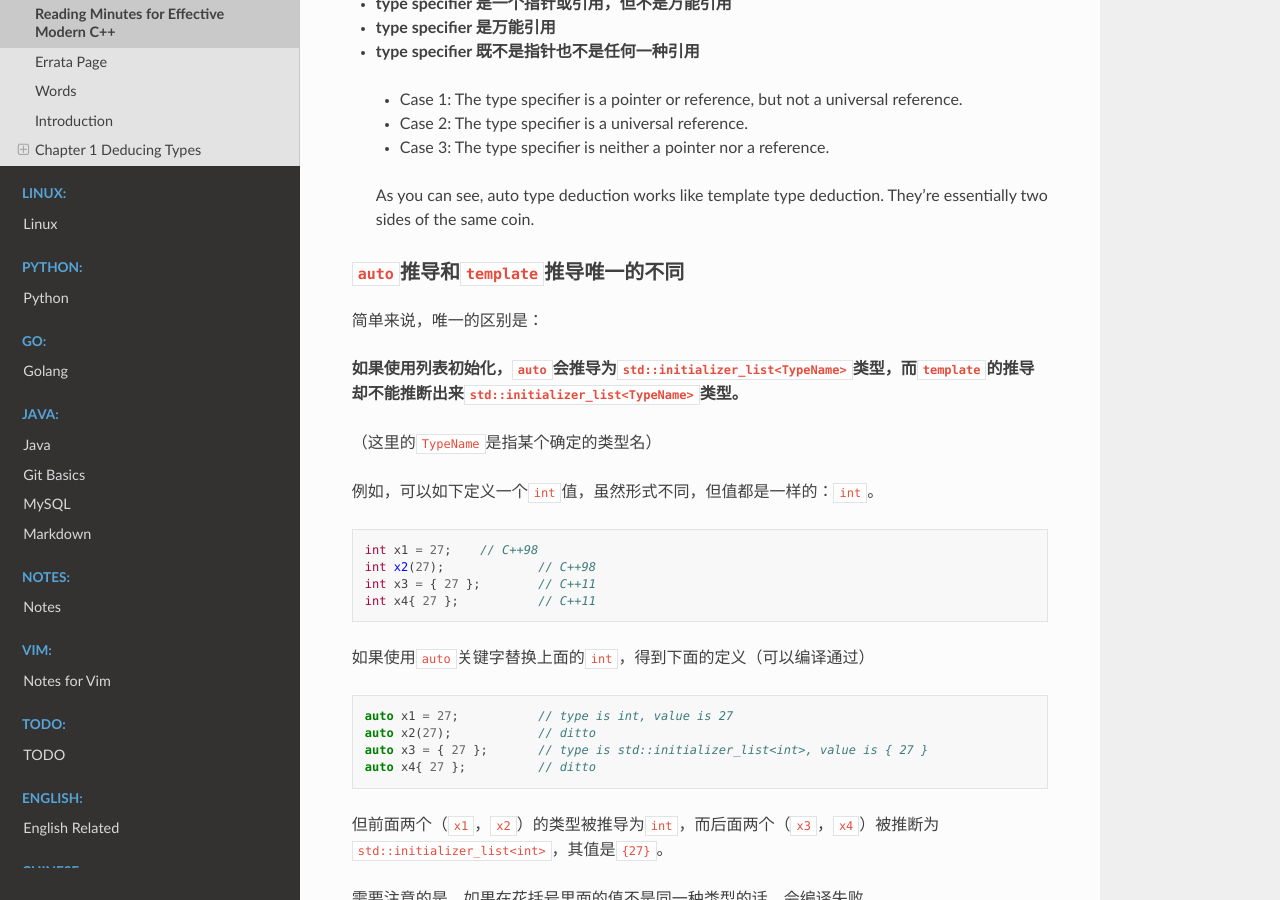
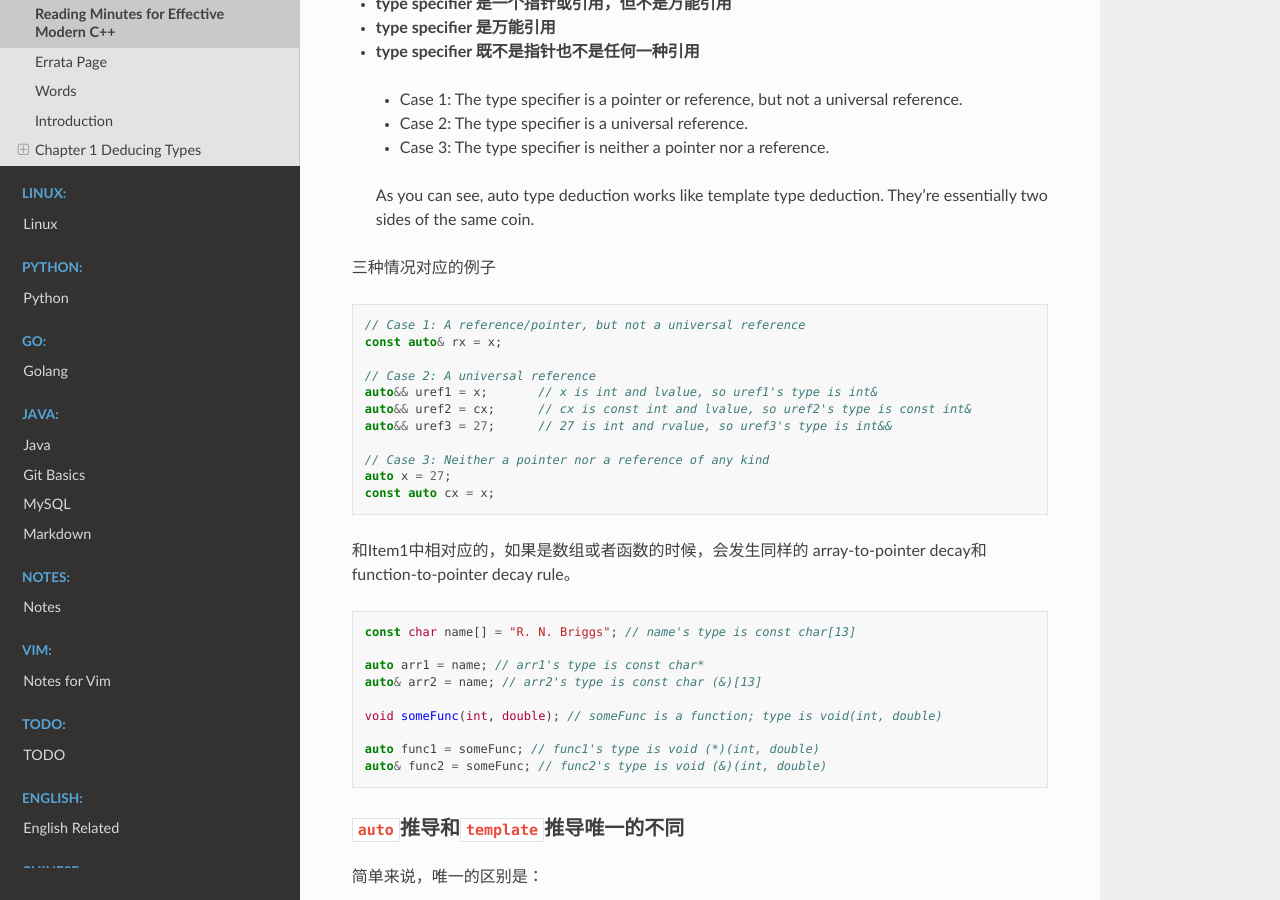
Before and after one commit to Pyrad/pyradnotes, a Sphinx documentation site: the page built from source/CPP/ReadingMinutesEffectiveMordernCPP.md, in a window 1280 px wide and 900 px high, scrolled down 13281 px. Built offline with Sphinx 7.4.7 and the Read the Docs theme 2.0.0, drawn with Linux system fonts in a browser that asks for light colours.

Commit message:
Some examples
Some examples for the type deductions of keyword auto

````diff
--- a/source/CPP/ReadingMinutesEffectiveMordernCPP.md
+++ b/source/CPP/ReadingMinutesEffectiveMordernCPP.md
@@ -649,6 +649,42 @@ func_for_rx(x);						// conceptual call: param's
 
 
 
+三种情况对应的例子
+
+```cpp
+// Case 1: A reference/pointer, but not a universal reference
+const auto& rx = x;
+
+// Case 2: A universal reference
+auto&& uref1 = x;	// x is int and lvalue, so uref1's type is int&
+auto&& uref2 = cx;	// cx is const int and lvalue, so uref2's type is const int&
+auto&& uref3 = 27;	// 27 is int and rvalue, so uref3's type is int&&
+
+// Case 3: Neither a pointer nor a reference of any kind
+auto x = 27;
+const auto cx = x;
+```
+
+
+
+和Item1中相对应的，如果是数组或者函数的时候，会发生同样的 array-to-pointer decay和function-to-pointer decay rule。
+
+```cpp
+const char name[] = "R. N. Briggs"; // name's type is const char[13]
+
+auto arr1 = name; // arr1's type is const char*
+auto& arr2 = name; // arr2's type is const char (&)[13]
+
+void someFunc(int, double); // someFunc is a function; type is void(int, double)
+
+auto func1 = someFunc; // func1's type is void (*)(int, double)
+auto& func2 = someFunc; // func2's type is void (&)(int, double)
+```
+
+
+
+
+
 ### `auto`推导和`template`推导唯一的不同
 
 简单来说，唯一的区别是：
````
